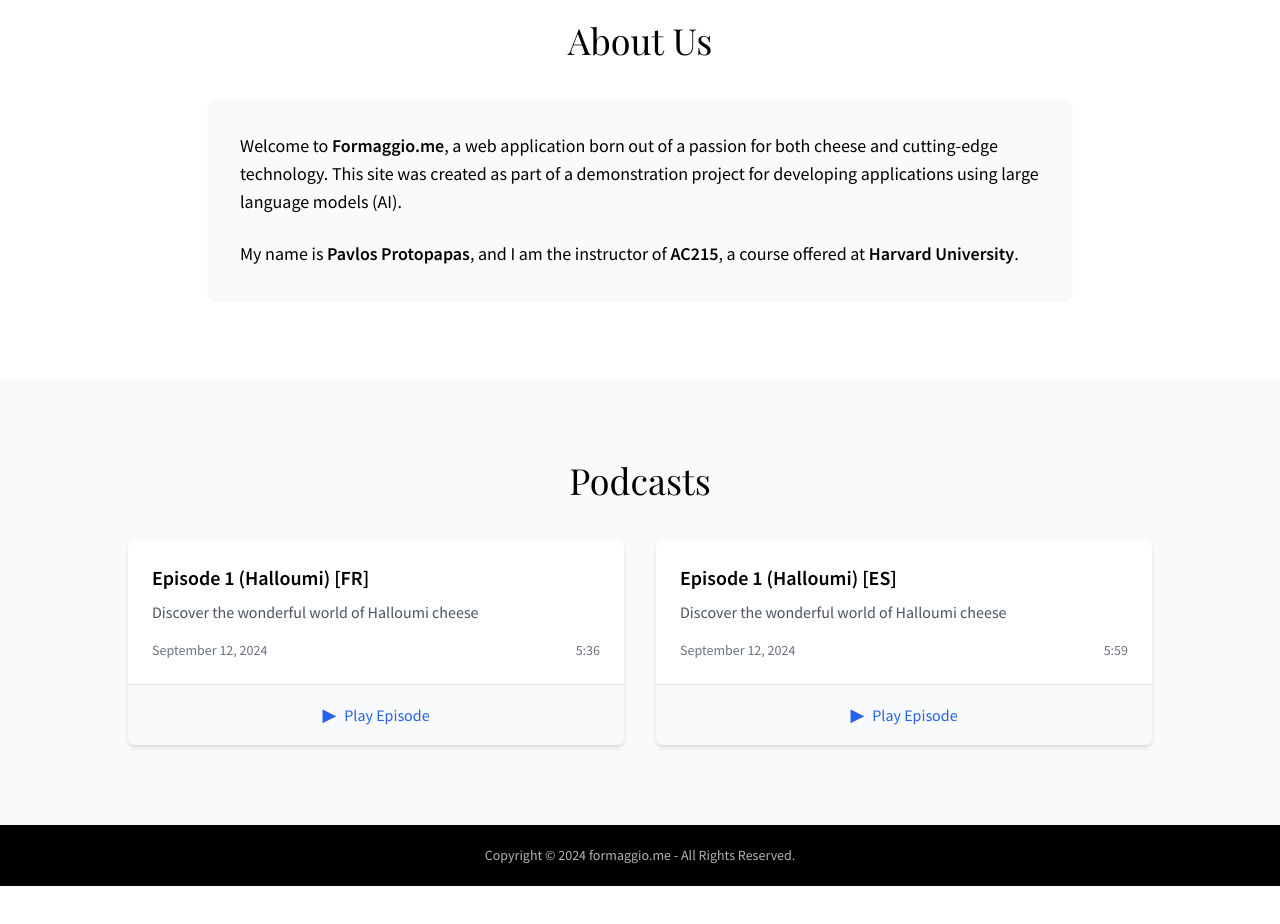
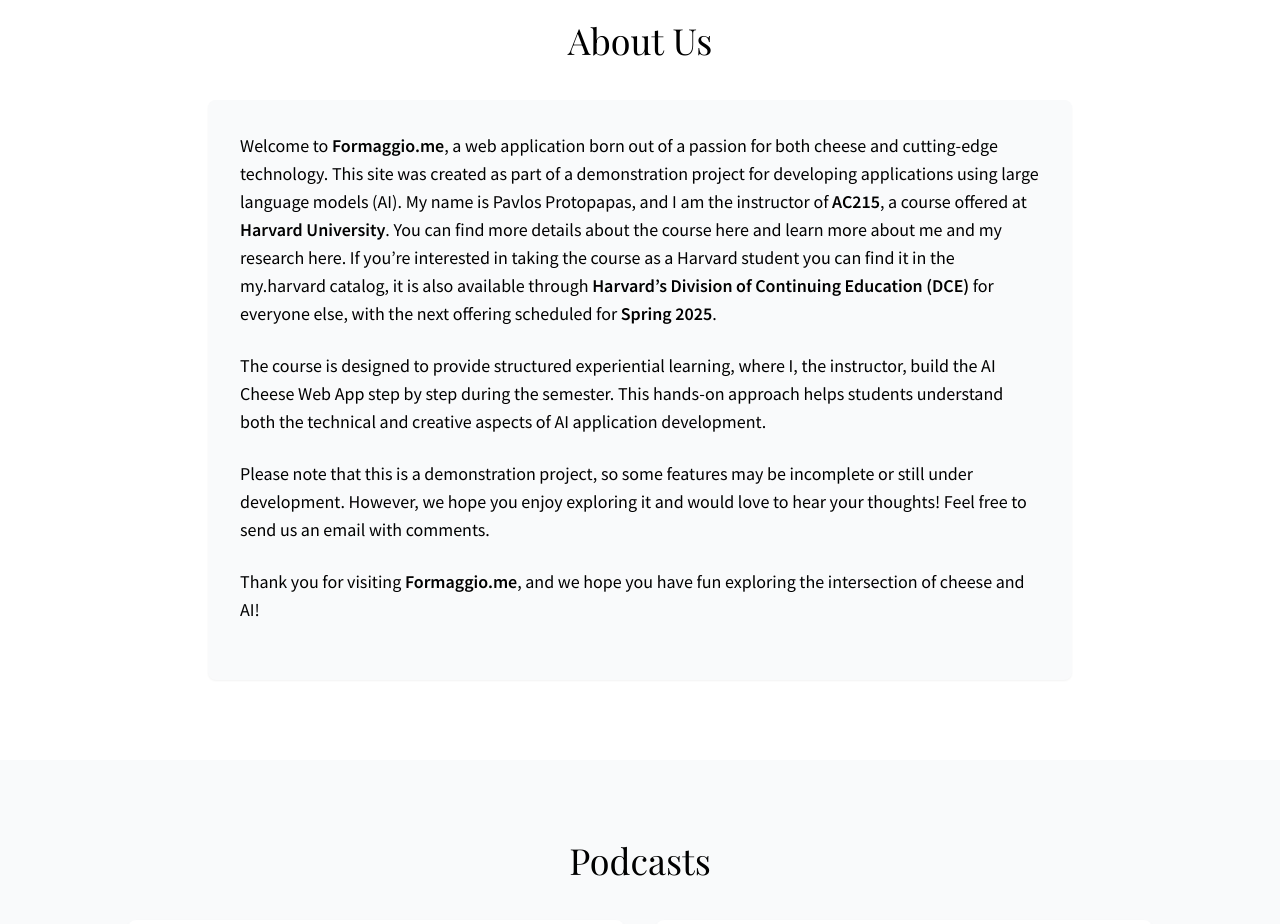
Before and after one commit to dlops-io/cheese-app-v2, a Next.js app in the folder src/frontend-react/: page / in a window 1280 px wide. Shown: the part 860-1784 px from the top of the page. Before the commit the page ends 1746 px from the top, so only its background shows below. Built offline with nearby package versions, Linux system fonts and the light colour scheme.

Commit message:
updated about

```diff
--- a/src/frontend-react/src/components/home/About.jsx
+++ b/src/frontend-react/src/components/home/About.jsx
@@ -7,18 +7,19 @@
                 </h2>
                 <div className="bg-gray-50 rounded-lg p-8 shadow-sm">
                     <p className="mb-6 text-lg">
-                        Welcome to <strong>Formaggio.me</strong>, a web application born out of a passion for
-                        both cheese and cutting-edge technology. This site was created as part
-                        of a demonstration project for developing applications using large
-                        language models (AI).
+                        Welcome to <strong>Formaggio.me</strong>, a web application born out of a passion for both cheese and cutting-edge technology. This site was created as part of a demonstration project for developing applications using large language models (AI). My name is Pavlos Protopapas, and I am the instructor of  <strong>AC215</strong>, a course offered at <strong>Harvard University</strong>. You can find more details about the course here and learn more about me and my research here. If you’re interested in taking the course as a Harvard student you can find it in the my.harvard catalog, it is also available through <strong>Harvard’s Division of Continuing Education (DCE)</strong> for everyone else, with the next offering scheduled for <strong>Spring 2025</strong>.
                     </p>
-                    <p className="text-lg">
-                        My name is <strong>Pavlos Protopapas</strong>, and I am the instructor of{' '}
-                        <strong>AC215</strong>, a course offered at{' '}
-                        <strong>Harvard University</strong>.
+                    <p className="mb-6 text-lg">
+                        The course is designed to provide structured experiential learning, where I, the instructor, build the AI Cheese Web App step by step during the semester. This hands-on approach helps students understand both the technical and creative aspects of AI application development.
+                    </p>
+                    <p className="mb-6 text-lg">
+                        Please note that this is a demonstration project, so some features may be incomplete or still under development. However, we hope you enjoy exploring it and would love to hear your thoughts! Feel free to send us an email with comments.
+                    </p>
+                    <p className="mb-6 text-lg">
+                        Thank you for visiting <strong>Formaggio.me</strong>, and we hope you have fun exploring the intersection of cheese and AI!
                     </p>
                 </div>
             </div>
-        </section>
+        </section >
     )
 }
```
